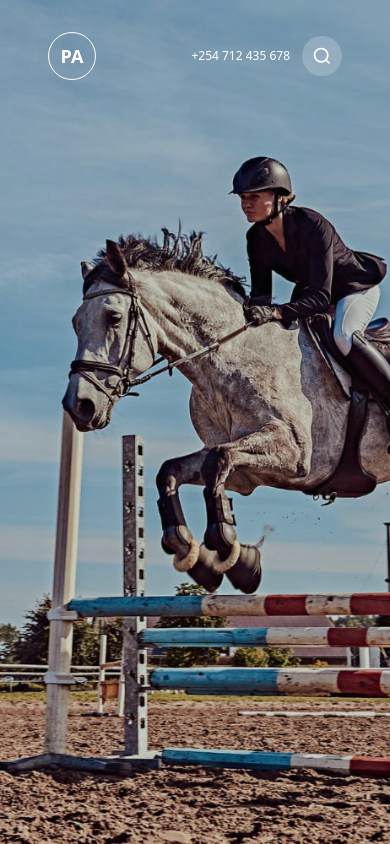
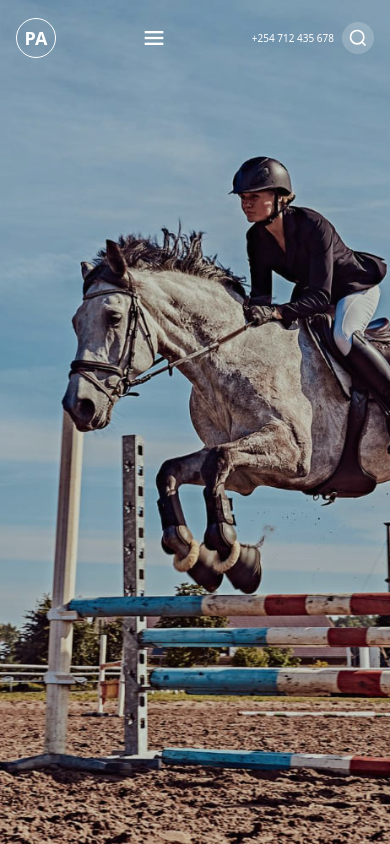
Before and after one commit to chengivan2/piaffe-academy, a Next.js app: page / in a window 390 px wide. Built offline with nearby package versions, Linux system fonts and the light colour scheme.

Commit message:
Made header responsive

```diff
--- a/src/app/components/sections/Hero.tsx
+++ b/src/app/components/sections/Hero.tsx
@@ -8,20 +8,41 @@ export default function Hero() {
     <section className="relative min-w-full min-h-[100vh] bg-[url('/equestrian-horse-jump.jpg')] bg-cover bg-center">
       <div className="absolute inset-0 bg-[#0d0d0d] opacity-20"></div>
 
-      <header className="absolute top-0 left-0 w-full z-20 flex items-center justify-between px-12 py-8">
+      <header className="absolute top-0 left-0 w-full z-20 flex items-center justify-between px-4 py-4 md:px-12 md:py-8">
         <motion.div
           initial={{ y: -80, opacity: 0 }}
           animate={{ y: 0, opacity: 1 }}
           transition={{ duration: 0.7, delay: 0.1, ease: "easeOut" }}
-          className="w-12 h-12 rounded-full border border-white flex items-center justify-center text-white text-lg font-bold"
+          className="w-10 h-10 md:w-12 md:h-12 rounded-full border border-white flex items-center justify-center text-white text-lg font-bold"
         >
           PA
+        </motion.div>
+        <motion.div
+          initial={{ y: -80, opacity: 0 }}
+          animate={{ y: 0, opacity: 1 }}
+          transition={{ duration: 0.7, delay: 0.25, ease: "easeOut" }}
+          className="md:hidden"
+        >
+          <button className="text-white text-2xl p-2" aria-label="Open menu">
+            <svg
+              width="28"
+              height="28"
+              fill="none"
+              stroke="currentColor"
+              strokeWidth="2"
+              viewBox="0 0 24 24"
+            >
+              <line x1="4" y1="7" x2="20" y2="7" />
+              <line x1="4" y1="12" x2="20" y2="12" />
+              <line x1="4" y1="17" x2="20" y2="17" />
+            </svg>
+          </button>
         </motion.div>
         <motion.nav
           initial={{ y: -80, opacity: 0 }}
           animate={{ y: 0, opacity: 1 }}
           transition={{ duration: 0.7, delay: 0.25, ease: "easeOut" }}
-          className="hidden md:flex gap-8 text-white text-sm font-medium"
+          className="hidden md:flex gap-6 lg:gap-8 text-white text-xs md:text-sm font-medium"
         >
           <a href="#" className="hover:underline">
             Home
@@ -43,9 +64,9 @@ export default function Hero() {
           initial={{ y: -80, opacity: 0 }}
           animate={{ y: 0, opacity: 1 }}
           transition={{ duration: 0.7, delay: 0.4, ease: "easeOut" }}
-          className="flex items-center gap-3"
+          className="flex items-center gap-2 md:gap-3"
         >
-          <span className="text-white text-xs font-medium">
+          <span className="text-white text-[10px] md:text-xs font-medium">
             +254 712 435 678
           </span>
           <motion.button
@@ -54,7 +75,7 @@ export default function Hero() {
             initial={{ y: -80, opacity: 0 }}
             animate={{ y: 0, opacity: 1 }}
             transition={{ duration: 0.7, delay: 0.55, ease: "easeOut" }}
-            className="w-10 h-10 flex items-center justify-center rounded-full bg-white/20 hover:bg-white/30"
+            className="w-8 h-8 md:w-10 md:h-10 flex items-center justify-center rounded-full bg-white/20 hover:bg-white/30"
           >
             <svg
               width="20"
```
